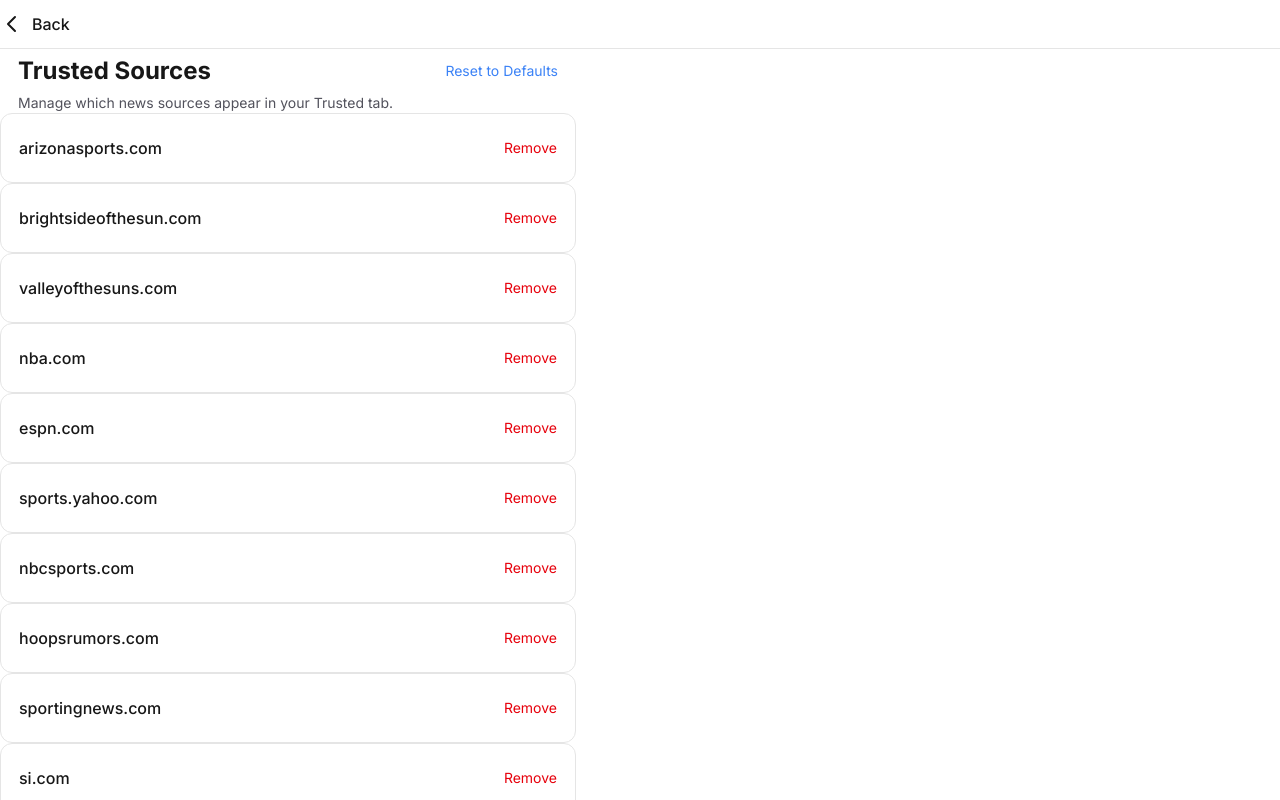
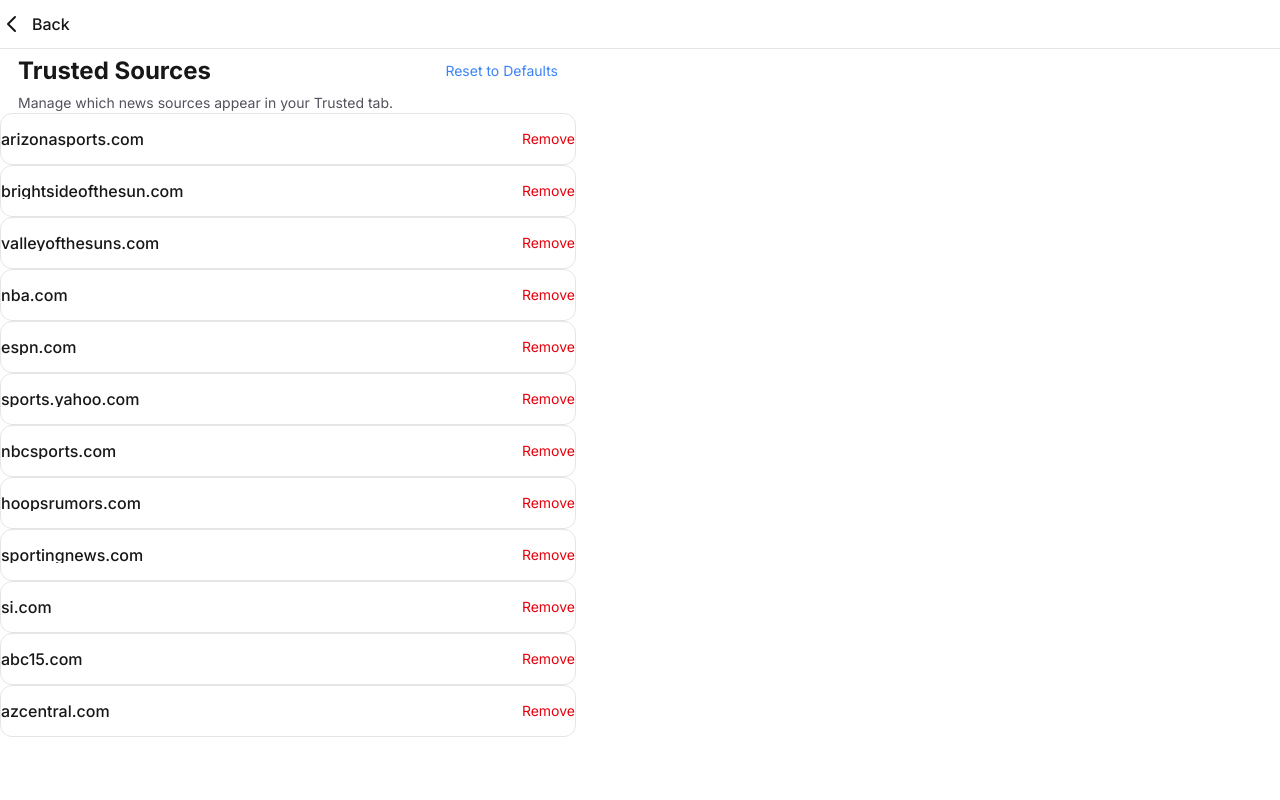
Before and after one commit to joshuajohnfredrickson-tech/suns-reader, a Next.js app: page /sources in a window 1280 px wide. Built offline with nearby package versions, Linux system fonts and the light colour scheme.

Commit message:
Lock trusted sources row height and tighten vertical density

```diff
--- a/app/sources/page.tsx
+++ b/app/sources/page.tsx
@@ -91,17 +91,18 @@ export default function SourcesPage() {
             </button>
           </div>
         ) : (
-          <div className="space-y-3">
+          <div className="space-y-2">
             {trustedDomains.map((domain) => (
               <div
                 key={domain}
-                className="flex items-center justify-between border border-border rounded-xl bg-background hover:bg-zinc-50 dark:hover:bg-zinc-900 transition-colors"
-                style={{ padding: '12px 18px' }}
+                className="flex items-center justify-between px-[18px] h-[52px] border border-border rounded-xl bg-background hover:bg-zinc-50 dark:hover:bg-zinc-900 transition-colors"
               >
-                <h3 className="font-medium text-base text-foreground">{domain}</h3>
+                <div className="flex-1 min-w-0">
+                  <h3 className="font-medium text-base text-foreground leading-none truncate">{domain}</h3>
+                </div>
                 <button
                   onClick={() => handleRemove(domain)}
-                  className="flex items-center px-3 min-h-[44px] text-sm text-red-600 dark:text-red-400 hover:bg-red-50 dark:hover:bg-red-900/20 rounded-lg transition-colors"
+                  className="flex items-center justify-center h-[44px] px-3 text-sm text-red-600 dark:text-red-400 hover:bg-red-50 dark:hover:bg-red-900/20 rounded-lg transition-colors shrink-0"
                   style={{ touchAction: 'manipulation' }}
                 >
                   Remove
```
